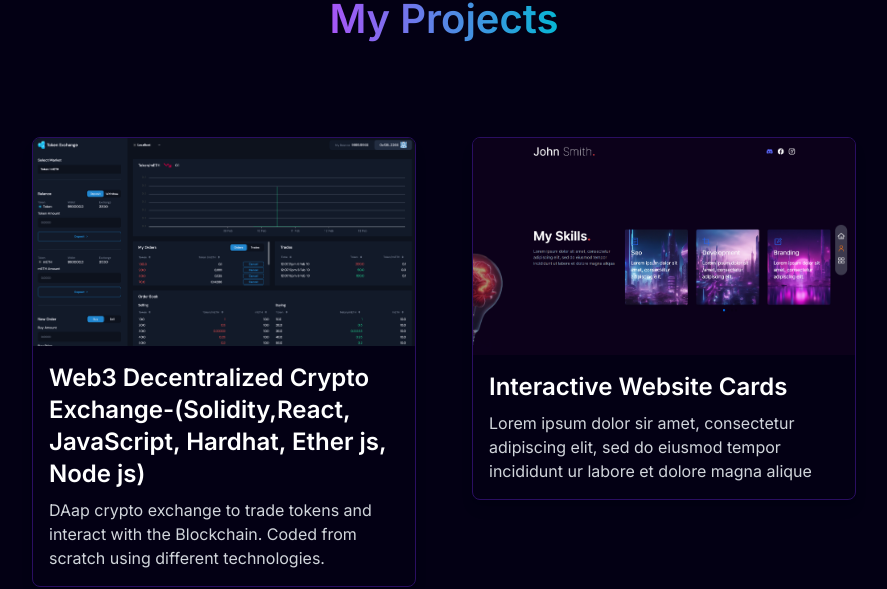
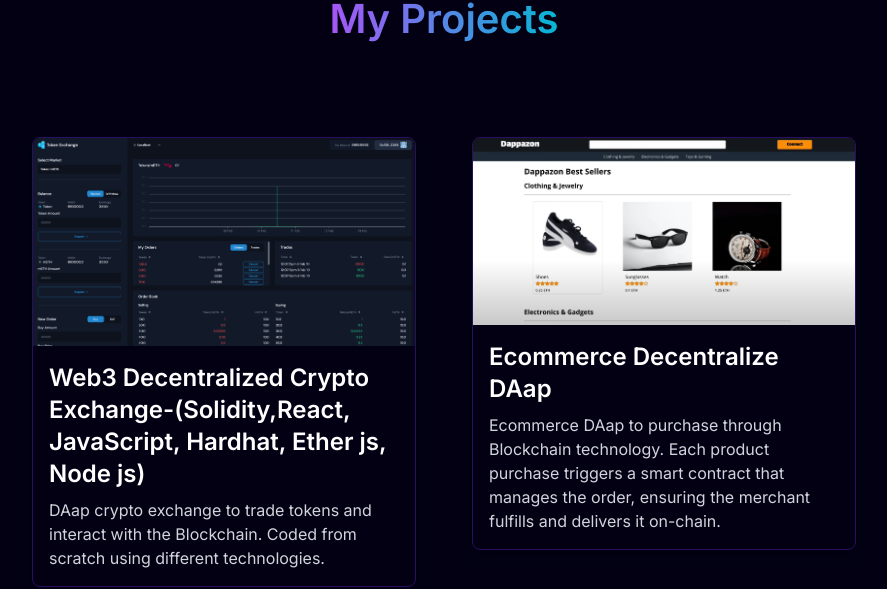
Before and after one commit to Franklin-Osede/portofoliosite, a Next.js app: page / in a window 1280 px wide. Shown: the part 3353-3942 px from the top of the page, without its empty margins (196-1083 px from the left). Built offline with nearby package versions, Linux system fonts and the light colour scheme; a web font is replaced by a local one.

Commit message:
updating projects

```diff
--- a/components/main/Projects.tsx
+++ b/components/main/Projects.tsx
@@ -15,10 +15,10 @@ function Projects() {
           linkUrl="https://cryptoexchange.on.fleek.co/"
         />
         <ProjectCard
-          src="/CardImage.png"
-          title="Interactive Website Cards"
-          description="Lorem ipsum dolor sir amet, consectetur adipiscing elit, sed do eiusmod tempor incididunt ur labore et dolore magna alique"
-          linkUrl=""
+          src="/ecommerce.png"
+          title="Ecommerce Decentralize DAap"
+          description="Ecommerce DAap to purchase through Blockchain technology. Each product purchase triggers a smart contract that manages the order, ensuring the merchant fulfills and delivers it on-chain."
+          linkUrl="https://ecommercedaap.on.fleek.co/"
         />
         <ProjectCard
           src="/chia.png"
```
